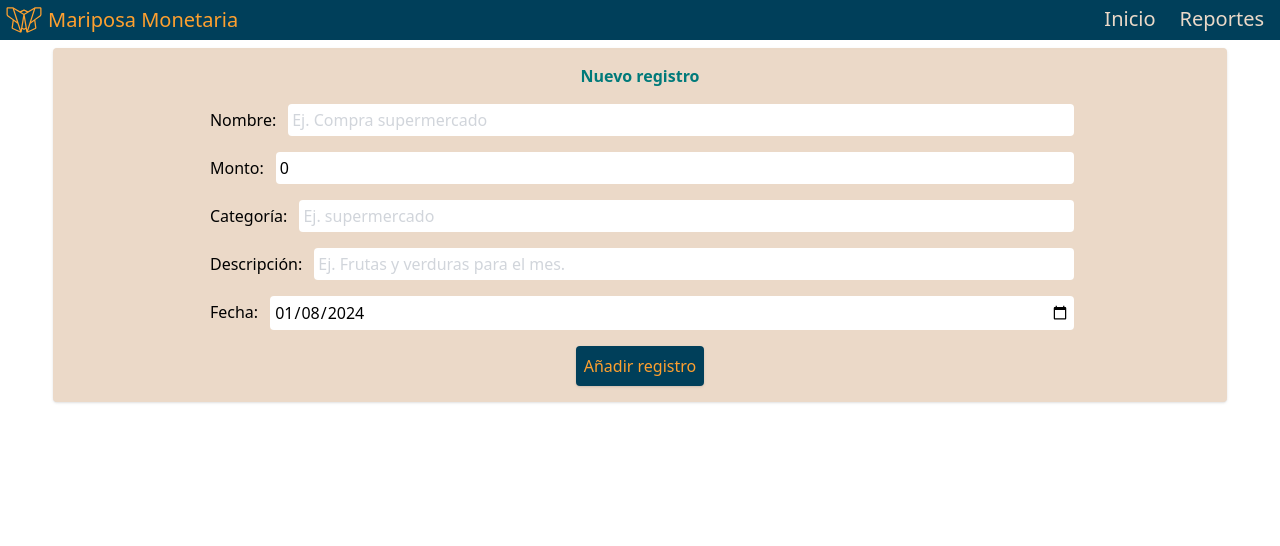
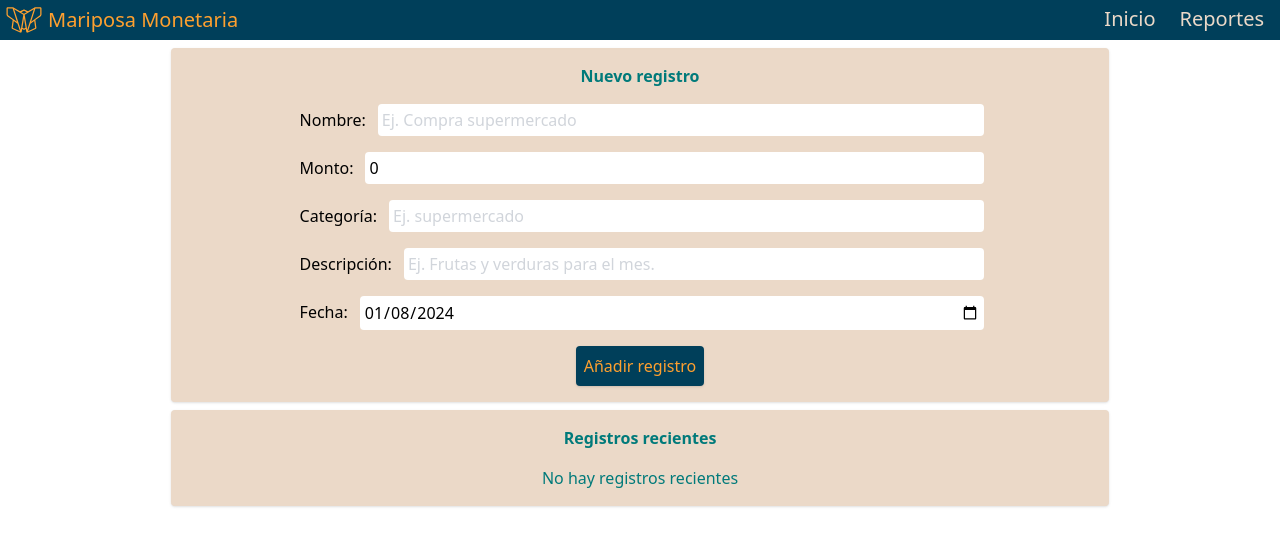
Before and after one commit to Pythonesa/mariposa-monetaria, a React (Vite) app: page / in a window 1280 px wide. Shown: the top 546 px of the page. Built offline with nearby package versions, Linux system fonts and the light colour scheme.

Commit message:
:lipstick: body width and add prettier config

```diff
--- a/src/App.jsx
+++ b/src/App.jsx
@@ -5,7 +5,7 @@ import Header from "./components/header/Header"
 function App() {
 
   return (
-    <div className="flex flex-col">
+    <div className="flex flex-col w-full items-center">
       <Header />
       <Body />
     </div>
--- a/src/components/body/Body.jsx
+++ b/src/components/body/Body.jsx
@@ -2,11 +2,17 @@ import RecordForm from "./recordForm/RecordForm";
 
 export default function Body(){
   return(
-    <div className="flex flex-col justify-center items-center min-w-80">
+    <div className="flex flex-col justify-center items-center min-w-80 max-w-screen-lg w-full">
       <div className="flex flex-col items-center justify-center p-2 bg-mm-sand rounded shadow shadow-mm text-mm w-11/12 mt-2">
         <h2 className="text-mm p-2 font-bold text-mm-teal">Nuevo registro</h2>
         <RecordForm />
       </div>
+      <div className="flex flex-col items-center justify-center p-2 bg-mm-sand rounded shadow shadow-mm text-mm w-11/12 mt-2 mb-2">
+        <h2 className="text-mm p-2 font-bold text-mm-teal">Registros recientes</h2>
+        <div className="flex flex-col justify-center items-center w-80 sm:w-10/12">
+          <p className="p-2 text-mm-teal">No hay registros recientes</p>
+        </div>
+      </div>
     </div>
   )
 }
--- a/src/components/header/Header.jsx
+++ b/src/components/header/Header.jsx
@@ -4,7 +4,7 @@ import Menu from "./Menu";
 
 export default function Header () {
     return (
-        <div className="flex flex-row justify-between items-center bg-mm-blue min-w-80">
+        <div className="flex flex-row justify-between items-center bg-mm-blue min-w-80 w-full">
         <Logo />
         <Menu />
       </div>
```
Also changed, not shown: 1 other file (tests, documents, lock files or other folders).
